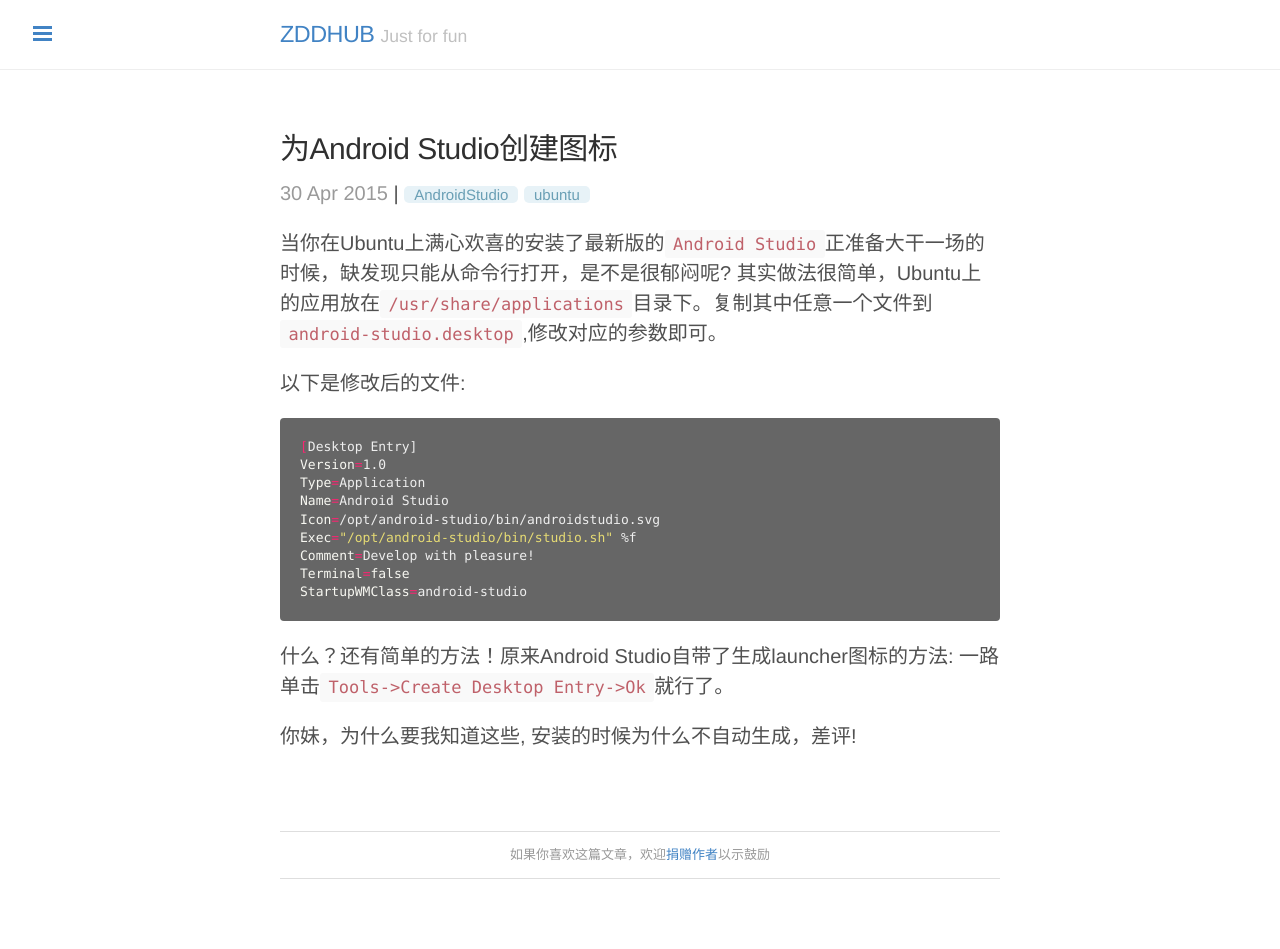
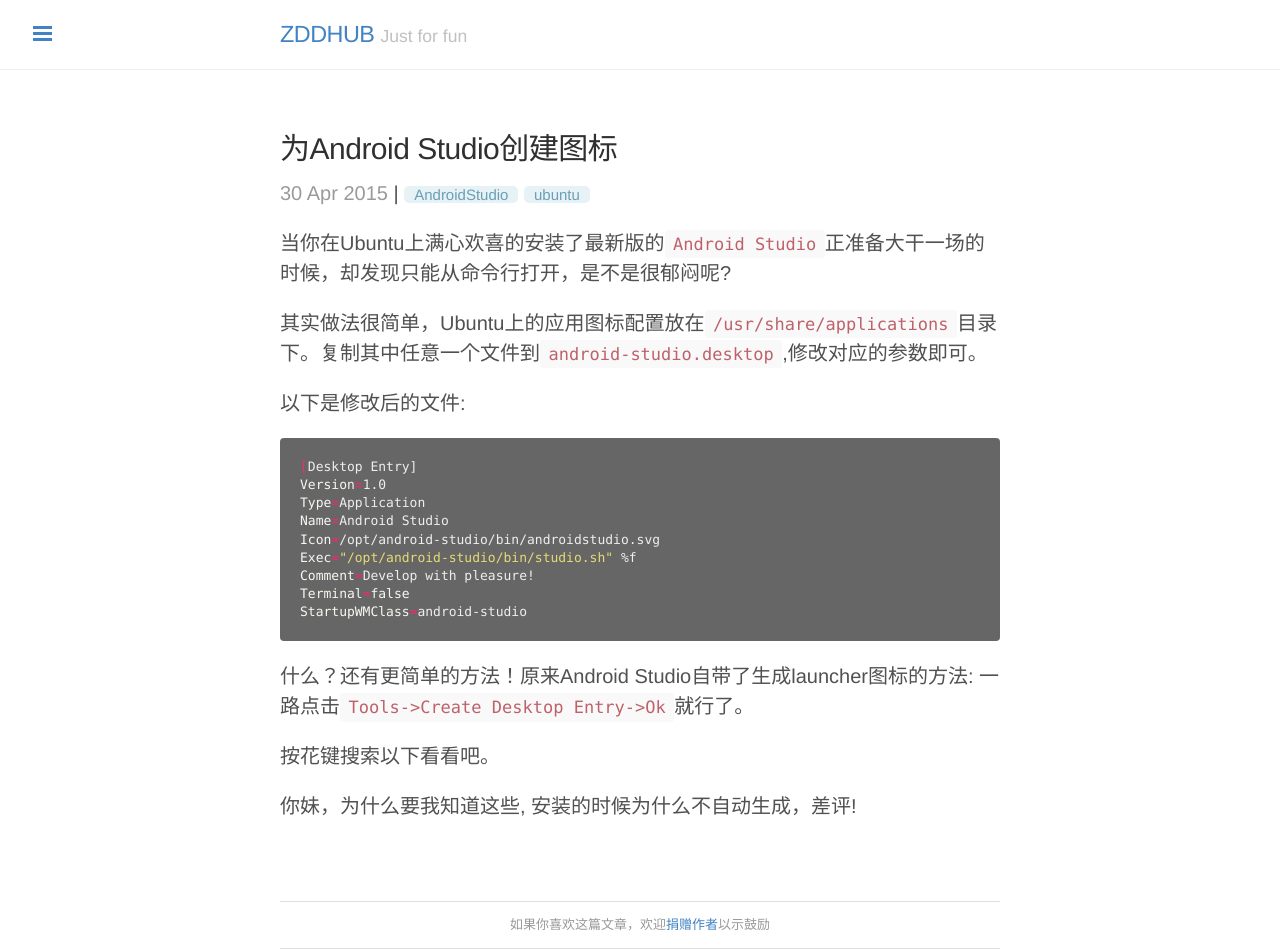
Before and after one commit to zddhub/zddhub.github.io, a Jekyll site: the page built from _posts/2015-04-30-create-an-app-launcher-icon.md, in a window 1280 px wide. Built offline with Jekyll 4.4.1, drawn with Linux system fonts in a browser that asks for light colours; Markdown is read by kramdown in place of the engine named in the settings; comment, search, counter and statistics services are not loaded; before the commit the page ends 900 px from its top, so only the background shows below that.

Commit message:
Edit blog: fix typo error

````diff
--- a/_posts/2015-04-30-create-an-app-launcher-icon.md
+++ b/_posts/2015-04-30-create-an-app-launcher-icon.md
@@ -5,8 +5,9 @@
 tags: "AndroidStudio ubuntu"
 ---
 
-当你在Ubuntu上满心欢喜的安装了最新版的`Android Studio`正准备大干一场的时候，缺发现只能从命令行打开，是不是很郁闷呢?
-其实做法很简单，Ubuntu上的应用放在`/usr/share/applications`目录下。复制其中任意一个文件到`android-studio.desktop`,修改对应的参数即可。
+当你在Ubuntu上满心欢喜的安装了最新版的`Android Studio`正准备大干一场的时候，却发现只能从命令行打开，是不是很郁闷呢?
+
+其实做法很简单，Ubuntu上的应用图标配置放在`/usr/share/applications`目录下。复制其中任意一个文件到`android-studio.desktop`,修改对应的参数即可。
 
 <!-- more -->
 
@@ -24,7 +25,9 @@
 StartupWMClass=android-studio
 ```
 
-什么？还有简单的方法！原来Android Studio自带了生成launcher图标的方法:
-一路单击`Tools->Create Desktop Entry->Ok`就行了。
+什么？还有更简单的方法！原来Android Studio自带了生成launcher图标的方法:
+一路点击`Tools->Create Desktop Entry->Ok`就行了。
+
+按花键搜索以下看看吧。
 
 你妹，为什么要我知道这些, 安装的时候为什么不自动生成，差评!
````
